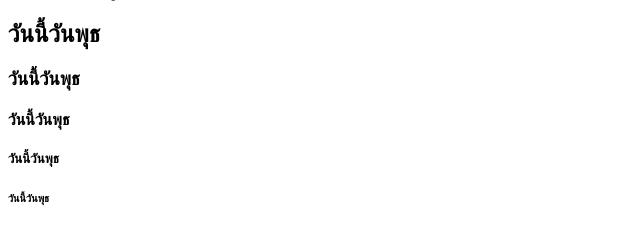
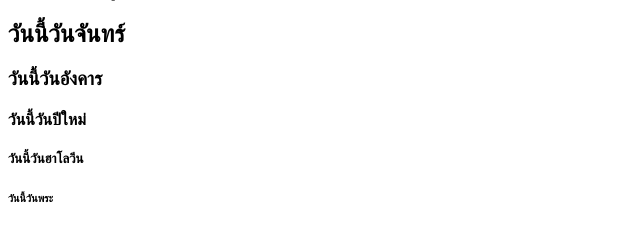
Before and after one commit to jirateep26/20jirateep, a plain HTML site: page indfx.html in a window 1280 px wide. Shown: the part 59-304 px from the top of the page, without its empty margins (0-640 px from the left). Drawn offline with Linux system fonts and the light colour scheme.

Commit message:
Update indfx.html

```diff
--- a/indfx.html
+++ b/indfx.html
@@ -7,10 +7,10 @@
 </head>
 <body>
     <h1>วันนี้วันพุธ</h1>
-    <h2>วันนี้วันพุธ</h2>
-    <h3>วันนี้วันพุธ</h3>
-    <h4>วันนี้วันพุธ</h4>
-    <h5>วันนี้วันพุธ</h5>
-    <h6>วันนี้วันพุธ</h6>
+    <h2>วันนี้วันจันทร์</h2>
+    <h3>วันนี้วันอังคาร</h3>
+    <h4>วันนี้วันปีใหม่</h4>
+    <h5>วันนี้วันฮาโลวีน</h5>
+    <h6>วันนี้วันพระ</h6>
 </body>
 </html>
```
